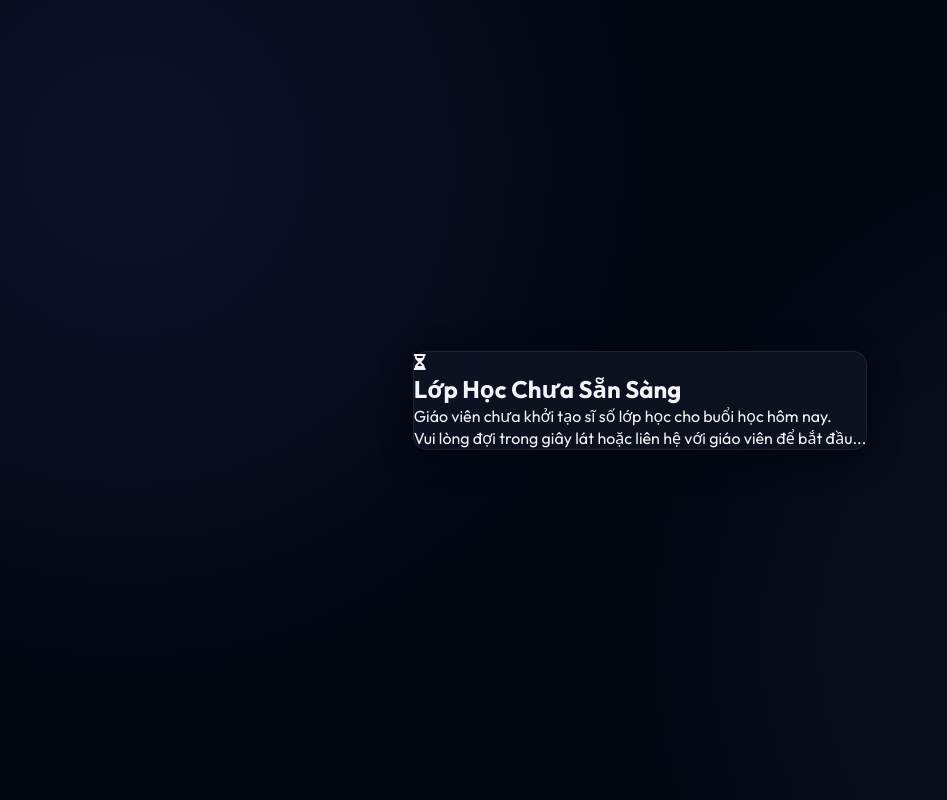
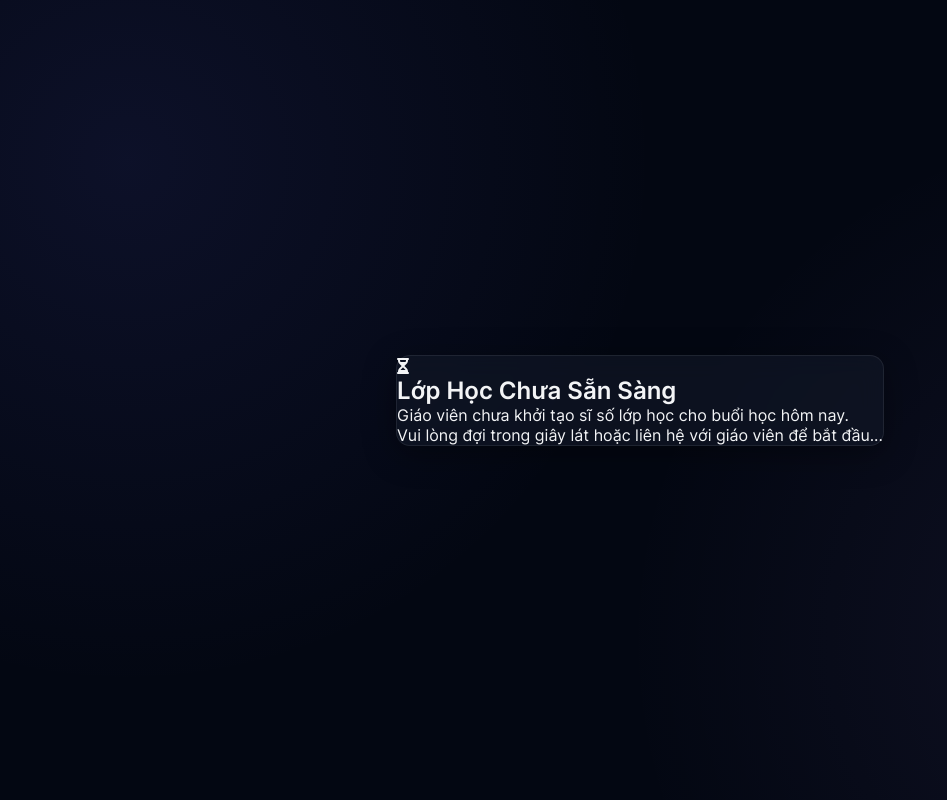
Before and after one commit to kiet1895/lan_python_classroom, a Flask app: page / in a window 1280 px wide. Shown: the whole page, without its empty margins (0-947 px from the left). Run offline with Flask 3, Linux system fonts and the light colour scheme; some libraries are stand-ins or nearby versions.

Commit message:
feat: download and integrate Inter and JetBrains Mono offline fonts supporting Vietnamese

```diff
--- a/frontend/static/css/style.css
+++ b/frontend/static/css/style.css
@@ -1,3 +1,83 @@
+/* ==========================================================================
+   OFFLINE FONTS - INTER & JETBRAINS MONO
+   ========================================================================== */
+
+/* --- INTER (UI Font) --- */
+/* Vietnamese Subset */
+@font-face {
+  font-family: 'Inter';
+  font-style: normal;
+  font-weight: 400;
+  font-display: swap;
+  src: url('../fonts/inter-vietnamese-400-normal.woff2') format('woff2');
+  unicode-range: U+0102-0103, U+0110-0111, U+0128-0129, U+01A0-01A1, U+01AF-01B0, U+0300-0301, U+0303-0304, U+0309, U+0323, U+02C6, U+0306, U+031B, U+1EA0-1EF9, U+20AB;
+}
+/* Latin Subset */
+@font-face {
+  font-family: 'Inter';
+  font-style: normal;
+  font-weight: 400;
+  font-display: swap;
+  src: url('../fonts/inter-latin-400-normal.woff2') format('woff2');
+  unicode-range: U+0000-00FF, U+0131, U+0152-0153, U+02BB-02BC, U+02C6, U+02DA, U+02DC, U+0304, U+0308, U+0329, U+2000-206F, U+20AC, U+2122, U+2191, U+2193, U+2212, U+2215, U+FEFF, U+FFFD;
+}
+/* Vietnamese Subset */
+@font-face {
+  font-family: 'Inter';
+  font-style: normal;
+  font-weight: 600;
+  font-display: swap;
+  src: url('../fonts/inter-vietnamese-600-normal.woff2') format('woff2');
+  unicode-range: U+0102-0103, U+0110-0111, U+0128-0129, U+01A0-01A1, U+01AF-01B0, U+0300-0301, U+0303-0304, U+0309, U+0323, U+02C6, U+0306, U+031B, U+1EA0-1EF9, U+20AB;
+}
+/* Latin Subset */
+@font-face {
+  font-family: 'Inter';
+  font-style: normal;
+  font-weight: 600;
+  font-display: swap;
+  src: url('../fonts/inter-latin-600-normal.woff2') format('woff2');
+  unicode-range: U+0000-00FF, U+0131, U+0152-0153, U+02BB-02BC, U+02C6, U+02DA, U+02DC, U+0304, U+0308, U+0329, U+2000-206F, U+20AC, U+2122, U+2191, U+2193, U+2212, U+2215, U+FEFF, U+FFFD;
+}
+
+/* --- JETBRAINS MONO (Code Font) --- */
+/* Vietnamese Subset */
+@font-face {
+  font-family: 'JetBrains Mono';
+  font-style: normal;
+  font-weight: 400;
+  font-display: swap;
+  src: url('../fonts/jetbrains-mono-vietnamese-400-normal.woff2') format('woff2');
+  unicode-range: U+0102-0103, U+0110-0111, U+0128-0129, U+01A0-01A1, U+01AF-01B0, U+0300-0301, U+0303-0304, U+0309, U+0323, U+02C6, U+0306, U+031B, U+1EA0-1EF9, U+20AB;
+}
+/* Latin Subset */
+@font-face {
+  font-family: 'JetBrains Mono';
+  font-style: normal;
+  font-weight: 400;
+  font-display: swap;
+  src: url('../fonts/jetbrains-mono-latin-400-normal.woff2') format('woff2');
+  unicode-range: U+0000-00FF, U+0131, U+0152-0153, U+02BB-02BC, U+02C6, U+02DA, U+02DC, U+0304, U+0308, U+0329, U+2000-206F, U+20AC, U+2122, U+2191, U+2193, U+2212, U+2215, U+FEFF, U+FFFD;
+}
+/* Vietnamese Subset */
+@font-face {
+  font-family: 'JetBrains Mono';
+  font-style: normal;
+  font-weight: 700;
+  font-display: swap;
+  src: url('../fonts/jetbrains-mono-vietnamese-700-normal.woff2') format('woff2');
+  unicode-range: U+0102-0103, U+0110-0111, U+0128-0129, U+01A0-01A1, U+01AF-01B0, U+0300-0301, U+0303-0304, U+0309, U+0323, U+02C6, U+0306, U+031B, U+1EA0-1EF9, U+20AB;
+}
+/* Latin Subset */
+@font-face {
+  font-family: 'JetBrains Mono';
+  font-style: normal;
+  font-weight: 700;
+  font-display: swap;
+  src: url('../fonts/jetbrains-mono-latin-700-normal.woff2') format('woff2');
+  unicode-range: U+0000-00FF, U+0131, U+0152-0153, U+02BB-02BC, U+02C6, U+02DA, U+02DC, U+0304, U+0308, U+0329, U+2000-206F, U+20AC, U+2122, U+2191, U+2193, U+2212, U+2215, U+FEFF, U+FFFD;
+}
+
 /* ==========================================================================
    HỆ THỐNG DESIGN SYSTEM - PHÒNG LẬP TRÌNH PYTHON LAN (GLASSMORPHISM DARK)
    ========================================================================== */
@@ -37,7 +117,7 @@
     --transition-normal: 0.3s cubic-bezier(0.4, 0, 0.2, 1);
 
     /* Font chữ mặc định (Bổ sung bộ font hệ thống chất lượng cao hỗ trợ đầy đủ tiếng Việt phòng khi mất kết nối Internet) */
-    --font-ui: 'Outfit', system-ui, -apple-system, BlinkMacSystemFont, "Segoe UI", Roboto, Helvetica, Arial, sans-serif;
+    --font-ui: 'Inter', system-ui, -apple-system, BlinkMacSystemFont, "Segoe UI", Roboto, Helvetica, Arial, sans-serif;
     --font-code: 'JetBrains Mono', "SF Mono", Monaco, Consolas, "Liberation Mono", "Courier New", monospace;
 }
 
--- a/frontend/templates/base.html
+++ b/frontend/templates/base.html
@@ -4,11 +4,6 @@
     <meta charset="UTF-8">
     <meta name="viewport" content="width=device-width, initial-scale=1.0">
     <title>{% block title %}Phòng Lập Trình Python LAN{% endblock %}</title>
-
-    <!-- Google Fonts: Outfit (UI) & JetBrains Mono (Code) -->
-    <link rel="preconnect" href="https://fonts.googleapis.com">
-    <link rel="preconnect" href="https://fonts.gstatic.com" crossorigin>
-    <link href="https://fonts.googleapis.com/css2?family=JetBrains+Mono:ital,wght@0,100..800;1,100..800&family=Outfit:wght@100..900&display=swap" rel="stylesheet">
 
     <!-- Font Awesome Icons -->
     <link rel="stylesheet" href="https://cdnjs.cloudflare.com/ajax/libs/font-awesome/6.4.2/css/all.min.css">
@@ -18,7 +13,7 @@
     <link rel="stylesheet" href="https://cdnjs.cloudflare.com/ajax/libs/codemirror/5.65.13/theme/dracula.min.css">
 
     <!-- Custom Style CSS -->
-    <link rel="stylesheet" href="{{ url_for('static', filename='css/style.css') }}?v=9">
+    <link rel="stylesheet" href="{{ url_for('static', filename='css/style.css') }}?v=10">
 
     {% block head %}{% endblock %}
 </head>
```
Also changed, not shown: frontend/templates/assignment_view.html (+39 -3 lines), frontend/static/fonts/inter-latin-400-normal.woff2 (added), frontend/static/fonts/inter-latin-600-normal.woff2 (added), frontend/static/fonts/inter-vietnamese-400-normal.woff2 (added), frontend/static/fonts/inter-vietnamese-600-normal.woff2 (added), frontend/static/fonts/jetbrains-mono-latin-400-normal.woff2 (added), frontend/static/fonts/jetbrains-mono-latin-700-normal.woff2 (added), frontend/static/fonts/jetbrains-mono-vietnamese-400-normal.woff2 (added), frontend/static/fonts/jetbrains-mono-vietnamese-700-normal.woff2 (added).
